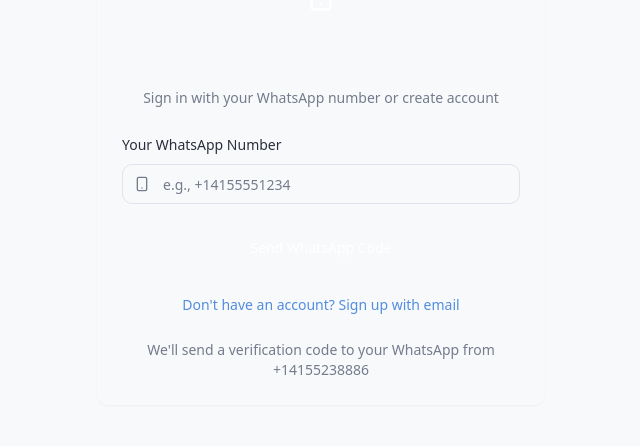
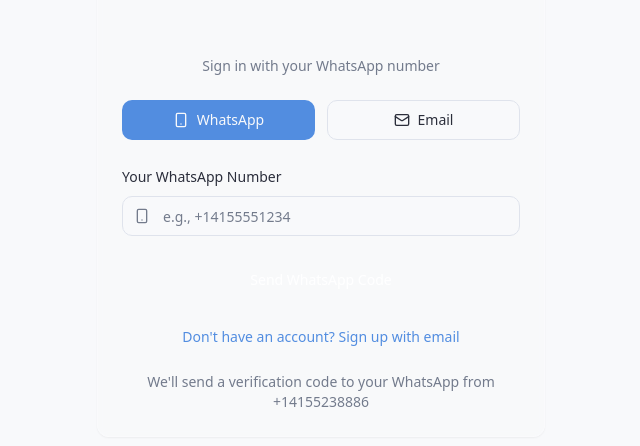
Before and after one commit to lokesh-cmyk/alma-memory-lane, a React (Vite) app: page /auth in a window 1280 px wide. Shown: the part 228-674 px from the top of the page, without its empty margins (319-959 px from the left). Built offline with nearby package versions, Linux system fonts and the light colour scheme.

Commit message:
Add email sign-in and unified login

```diff
--- a/src/pages/Auth.tsx
+++ b/src/pages/Auth.tsx
@@ -17,7 +17,8 @@ const Auth = () => {
   const [name, setName] = useState("");
   const [otp, setOtp] = useState("");
   const [authMode, setAuthMode] = useState<'signin' | 'signup'>('signin');
-  const [step, setStep] = useState<'phone' | 'email' | 'otp'>('phone');
+  const [signinMethod, setSigninMethod] = useState<'phone' | 'email'>('phone');
+  const [step, setStep] = useState<'signin' | 'signup' | 'otp'>('signin');
   const [loading, setLoading] = useState(false);
   const navigate = useNavigate();
 
@@ -47,7 +48,7 @@ const Auth = () => {
         phone: phone.trim(),
         options: {
           channel: 'whatsapp',
-          shouldCreateUser: true,
+          shouldCreateUser: authMode === 'signup',
         }
       });
 
@@ -78,6 +79,8 @@ const Auth = () => {
   };
 
   const handleSendEmailOtp = async () => {
+    if (authMode === 'signup') {
+      // For signup, require all fields
       if (!email.trim() || !name.trim() || !phone.trim()) {
         toast({
           title: "All fields required",
@@ -95,19 +98,36 @@ const Auth = () => {
         });
         return;
       }
+    } else {
+      // For signin, only require email
+      if (!email.trim()) {
+        toast({
+          title: "Email required",
+          description: "Please enter your email address.",
+          variant: "destructive",
+        });
+        return;
+      }
+    }
 
     setLoading(true);
     try {
+      const otpOptions: any = {
+        shouldCreateUser: authMode === 'signup',
+        emailRedirectTo: `${window.location.origin}/`,
+      };
+
+      // Only include user data for signup
+      if (authMode === 'signup') {
+        otpOptions.data = {
+          display_name: name.trim(),
+          phone: phone.trim(),
+        };
+      }
+
       const { error } = await supabase.auth.signInWithOtp({
         email: email.trim(),
-        options: {
-          shouldCreateUser: true,
-          emailRedirectTo: `${window.location.origin}/`,
-          data: {
-            display_name: name.trim(),
-            phone: phone.trim(),
-          }
-        }
+        options: otpOptions
       });
 
       if (error) {
@@ -150,7 +170,7 @@ const Auth = () => {
     try {
       let verifyResult;
 
-      if (authMode === 'signin') {
+      if (signinMethod === 'phone' || (authMode === 'signin' && phone)) {
         // Phone-based signin
         verifyResult = await supabase.auth.verifyOtp({
           phone: phone.trim(),
@@ -158,7 +178,7 @@ const Auth = () => {
           type: 'sms'
         });
       } else {
-        // Email-based signup
+        // Email-based signin/signup
         verifyResult = await supabase.auth.verifyOtp({
           email: email.trim(),
           token: otp.trim(),
@@ -177,7 +197,7 @@ const Auth = () => {
       }
 
       // For email signup, update profile with name and phone
-      if (authMode === 'signup' && verifyResult.data.user) {
+      if (authMode === 'signup' && signinMethod === 'email' && verifyResult.data.user) {
         const { error: profileError } = await supabase
           .from('profiles')
           .upsert({
@@ -211,15 +231,23 @@ const Auth = () => {
     }
   };
 
+  const resetForm = () => {
+    setStep('signin');
+    setOtp('');
+    setEmail('');
+    setPhone('');
+    setName('');
+  };
+
   return (
     <div className="min-h-screen bg-gradient-subtle flex items-center justify-center p-4">
       <Card className="w-full max-w-md bg-background/80 backdrop-blur-sm border-white/20 shadow-elegant">
         <CardHeader className="text-center">
           <div className="w-16 h-16 bg-gradient-primary rounded-2xl flex items-center justify-center shadow-glow mx-auto mb-4">
-            {step === 'phone' ? (
-              <Smartphone className="w-8 h-8 text-white" />
-            ) : step === 'email' ? (
-              <Mail className="w-8 h-8 text-white" />
+            {step === 'signin' ? (
+              signinMethod === 'email' ? <Mail className="w-8 h-8 text-white" /> : <Smartphone className="w-8 h-8 text-white" />
+            ) : step === 'signup' ? (
+              <User className="w-8 h-8 text-white" />
             ) : (
               <MessageCircle className="w-8 h-8 text-white" />
             )}
@@ -228,50 +256,73 @@ const Auth = () => {
             Welcome to MeetAlma
           </CardTitle>
           <CardDescription>
-            {step === 'phone'
-              ? 'Sign in with your WhatsApp number or create account'
-              : step === 'email'
-              ? 'Enter your details to create an account'
+            {step === 'signin'
+              ? `Sign in with your ${signinMethod === 'email' ? 'email' : 'WhatsApp number'}`
+              : step === 'signup'
+              ? 'Create your account with email'
               : 'Enter the verification code we sent you'
             }
           </CardDescription>
         </CardHeader>
         <CardContent className="space-y-6">
-          {step === 'phone' ? (
+          {step === 'signin' ? (
             <>
-              {authMode === 'signin' && (
+              {/* Signin Method Toggle */}
+              <div className="grid grid-cols-2 gap-3">
+                <Button
+                  variant={signinMethod === 'phone' ? 'default' : 'outline'}
+                  onClick={() => setSigninMethod('phone')}
+                  className="flex items-center gap-2"
+                  disabled={loading}
+                >
+                  <Smartphone className="w-4 h-4" />
+                  WhatsApp
+                </Button>
+                <Button
+                  variant={signinMethod === 'email' ? 'default' : 'outline'}
+                  onClick={() => setSigninMethod('email')}
+                  className="flex items-center gap-2"
+                  disabled={loading}
+                >
+                  <Mail className="w-4 h-4" />
+                  Email
+                </Button>
+              </div>
+
+              {/* Input Field */}
               <div className="space-y-2">
-                  <Label htmlFor="phone" className="text-sm font-medium">
-                    Your WhatsApp Number
+                <Label htmlFor="signin-input" className="text-sm font-medium">
+                  {signinMethod === 'email' ? 'Email Address' : 'Your WhatsApp Number'}
                 </Label>
                 <div className="relative">
+                  {signinMethod === 'email' ? (
+                    <Mail className="absolute left-3 top-1/2 transform -translate-y-1/2 text-muted-foreground w-4 h-4" />
+                  ) : (
                     <Smartphone className="absolute left-3 top-1/2 transform -translate-y-1/2 text-muted-foreground w-4 h-4" />
+                  )}
                   <Input
-                      id="phone"
-                      type="tel"
-                      placeholder="e.g., +14155551234"
-                      value={phone}
-                      onChange={(e) => setPhone(e.target.value)}
+                    id="signin-input"
+                    type={signinMethod === 'email' ? 'email' : 'tel'}
+                    placeholder={signinMethod === 'email' ? 'your@email.com' : 'e.g., +14155551234'}
+                    value={signinMethod === 'email' ? email : phone}
+                    onChange={(e) => signinMethod === 'email' ? setEmail(e.target.value) : setPhone(e.target.value)}
                     className="pl-10"
                     disabled={loading}
                   />
                 </div>
               </div>
-              )}
 
-              {authMode === 'signin' ? (
-                <>
               <Button
-                    onClick={handleSendPhoneOtp}
+                onClick={signinMethod === 'email' ? handleSendEmailOtp : handleSendPhoneOtp}
                 className="w-full bg-gradient-primary hover:opacity-90 text-white shadow-glow"
                 disabled={loading}
               >
-                    {loading ? "Sending..." : "Send WhatsApp Code"}
+                {loading ? "Sending..." : `Send ${signinMethod === 'email' ? 'Email' : 'WhatsApp'} Code`}
               </Button>
 
               <div className="text-center">
                 <button
-                      onClick={() => setAuthMode('signup')}
+                  onClick={() => setStep('signup')}
                   className="text-sm text-primary hover:underline"
                   disabled={loading}
                 >
@@ -279,33 +330,13 @@ const Auth = () => {
                 </button>
               </div>
 
+              {signinMethod === 'phone' && (
                 <div className="text-center text-sm text-muted-foreground">
                   We'll send a verification code to your WhatsApp from {WHATSAPP_SENDER}
                 </div>
-                </>
-              ) : (
-                <>
-                  <Button
-                    onClick={() => setStep('email')}
-                    className="w-full bg-gradient-primary hover:opacity-90 text-white shadow-glow"
-                    disabled={loading}
-                  >
-                    Create Account with Email
-                  </Button>
-
-                  <div className="text-center">
-                    <button
-                      onClick={() => setAuthMode('signin')}
-                      className="text-sm text-primary hover:underline"
-                      disabled={loading}
-                    >
-                      Already have an account? Sign in with WhatsApp
-                    </button>
-                  </div>
-                </>
               )}
             </>
-          ) : step === 'email' ? (
+          ) : step === 'signup' ? (
             <>
               <div className="space-y-4">
                 <div className="space-y-2">
@@ -327,13 +358,13 @@ const Auth = () => {
                 </div>
 
                 <div className="space-y-2">
-                  <Label htmlFor="email" className="text-sm font-medium">
+                  <Label htmlFor="email-signup" className="text-sm font-medium">
                     Email Address
                   </Label>
                   <div className="relative">
                     <Mail className="absolute left-3 top-1/2 transform -translate-y-1/2 text-muted-foreground w-4 h-4" />
                     <Input
-                      id="email"
+                      id="email-signup"
                       type="email"
                       placeholder="Enter your email"
                       value={email}
@@ -365,16 +396,20 @@ const Auth = () => {
 
               <div className="space-y-3">
                 <Button
-                  onClick={handleSendEmailOtp}
+                  onClick={() => {
+                    setAuthMode('signup');
+                    setSigninMethod('email');
+                    handleSendEmailOtp();
+                  }}
                   className="w-full bg-gradient-primary hover:opacity-90 text-white shadow-glow"
                   disabled={loading}
                 >
-                  {loading ? "Sending..." : "Send Email Verification"}
+                  {loading ? "Sending..." : "Create Account"}
                 </Button>
 
                 <Button
                   variant="ghost"
-                  onClick={() => setStep('phone')}
+                  onClick={() => setStep('signin')}
                   className="w-full"
                   disabled={loading}
                 >
@@ -392,7 +427,7 @@ const Auth = () => {
                 <div className="text-center">
                   <h3 className="font-semibold">Enter Verification Code</h3>
                   <p className="text-sm text-muted-foreground mt-1">
-                    {authMode === 'signin'
+                    {signinMethod === 'phone' || (authMode === 'signin' && phone)
                       ? `Check WhatsApp ${WHATSAPP_SENDER} for your 6-digit code sent to ${phone}`
                       : `Check your email ${email} for the 6-digit verification code`
                     }
@@ -429,10 +464,7 @@ const Auth = () => {
 
                 <Button
                   variant="ghost"
-                  onClick={() => {
-                    setStep(authMode === 'signin' ? 'phone' : 'email');
-                    setOtp('');
-                  }}
+                  onClick={resetForm}
                   className="w-full"
                   disabled={loading}
                 >
```
Lines whose indentation alone changed are shown as unchanged.
